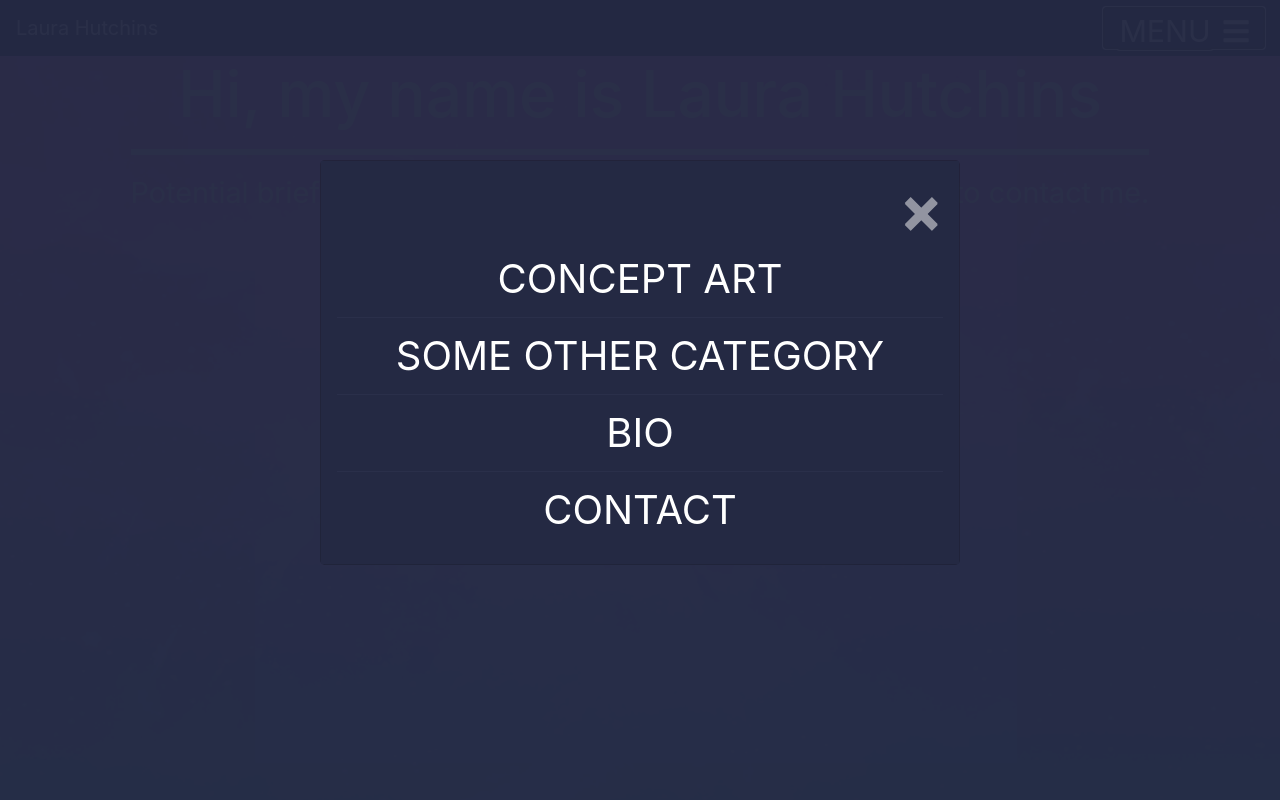
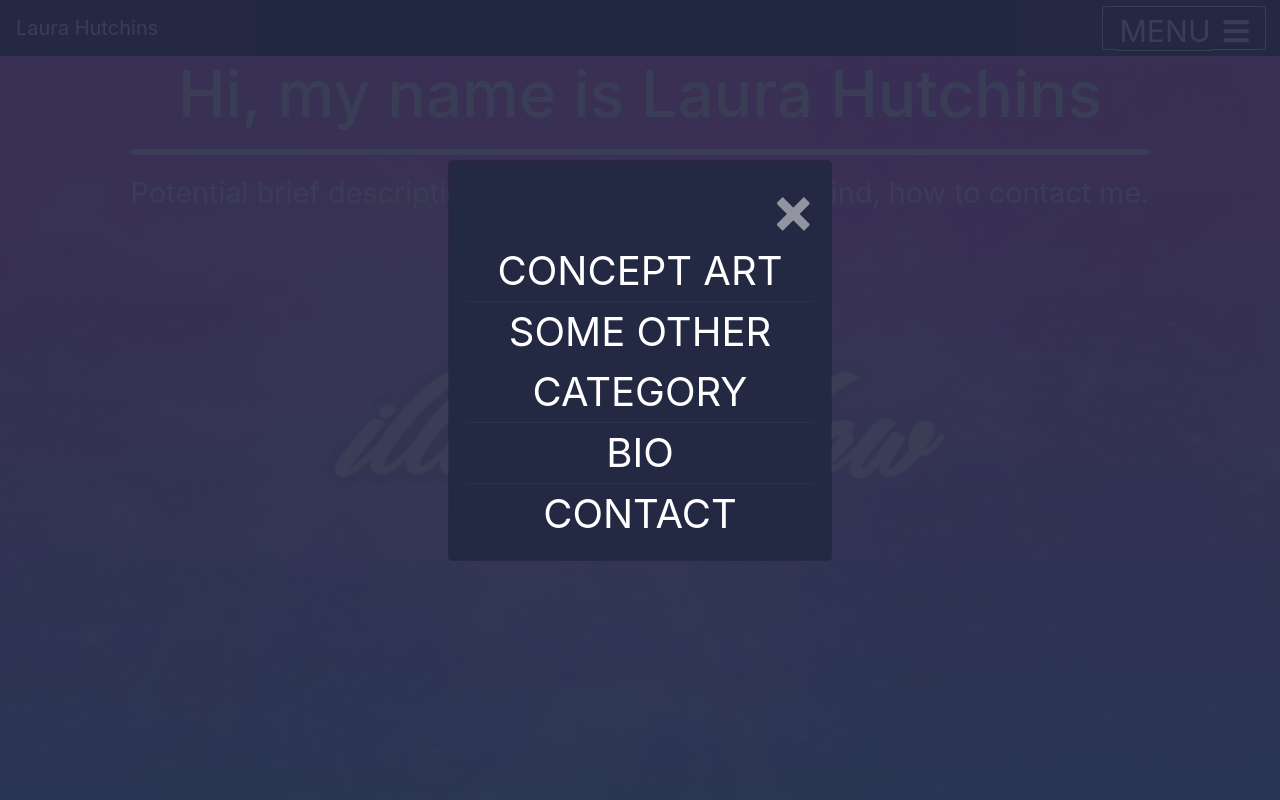
Before and after one commit to toxxsick/Laura-Hutchins-Website-VS, a website built with webpack: page src/index.html in a window 1280 px wide. Both pictures are taken after a click on the button "MENU". Shown: the top 800 px of the page. Built offline with nearby package versions, Linux system fonts and the light colour scheme; files whose address does not match are found by name.

Commit message:
modal updated

```diff
--- a/src/styles/components/_modal.scss
+++ b/src/styles/components/_modal.scss
@@ -10,8 +10,7 @@
     @include widthHeight(100%, 100%);
     overflow: auto;
     background-color: rgb(0, 0, 0); //fallback colour
-    background-color: rgba(36, 41, 67, 0.97);
-
+    background-color: rgba(36, 41, 67, 0.9);
 
 
 
@@ -20,11 +19,9 @@
         position: relative;
         margin: auto;
         padding: 0;
-        width: 50%;
+        width: 30%;
         animation-name: animatetop;
         animation-duration: 0.5s;
-
-
 
 
         //keyframes  can be inside the class it's animating
@@ -41,16 +38,30 @@
         .modal-body {
             background-color: $darkBlue;
 
-
-
-
-
             .close {
                 color: $white;
                 float: right;
                 font-size: 4rem;
                 font-weight: bold;
+                transition: color 1.5s;
 
+                &:hover,
+                &:focus {
+                    color: $aqua;
+                    text-decoration: none;
+                    cursor: pointer;
+                    transition: color 1.5s;
+                }
+            }
+            .modal__button--size {
+                width: 100%;
+                display: block;
+                border: 0 none;
+                font-size: 2.5rem;
+                border-bottom: 0.1rem solid $blue;
+                background-color: $darkBlue;
+                color: $white;
+                padding: 0;
                 &:hover,
                 &:focus {
                     color: $aqua;
@@ -58,16 +69,6 @@
                     cursor: pointer;
                     transition: color 1s;
                 }
-            }
-            .modal__button--size {
-                width: 100%;
-                padding: 0.5rem;
-                display: block;
-                border: 0 none;
-                font-size: 2.5rem;
-                border-bottom: 0.1rem solid $blue;
-                background-color: $darkBlue;
-                color: $white;
 
             }
             .modal__button--contactSize {
```
